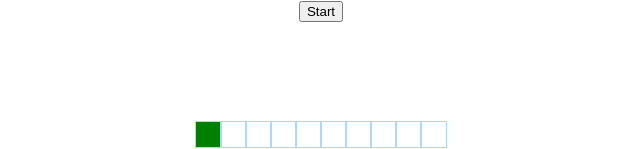
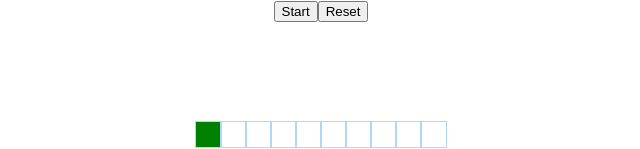
Before and after one commit to matthewqian1/pathfinding-visualiser, a React (Create React App) app: page / in a window 1280 px wide. Shown: the top 149 px of the page, without its empty margins (319-959 px from the left). Built offline with nearby package versions, Linux system fonts and the light colour scheme.

Commit message:
add reset button

```diff
--- a/src/components/Visualiser.jsx
+++ b/src/components/Visualiser.jsx
@@ -122,13 +122,14 @@ export default class Visualiser extends Component {
         return (
             <div>
                 <button onClick={() => this.djikstras(this.state)}>Start</button>
+                <button onClick={() => this.componentDidMount()}>Reset</button>
             <div className="grid">
                 {nodes.map((row, rowIdx) => {
                     return <div key={rowIdx}>
                         {row.map((node, nodeIdx) =>
                         {
                             const {isStart, isFinish, isVisited, shortestPath} = node;
-                            return (<Node
+                            return (<Node onClick = {() => console.log('hello')}
                             isStart={isStart}
                             isFinish={isFinish}
                             isVisited={isVisited}
```
